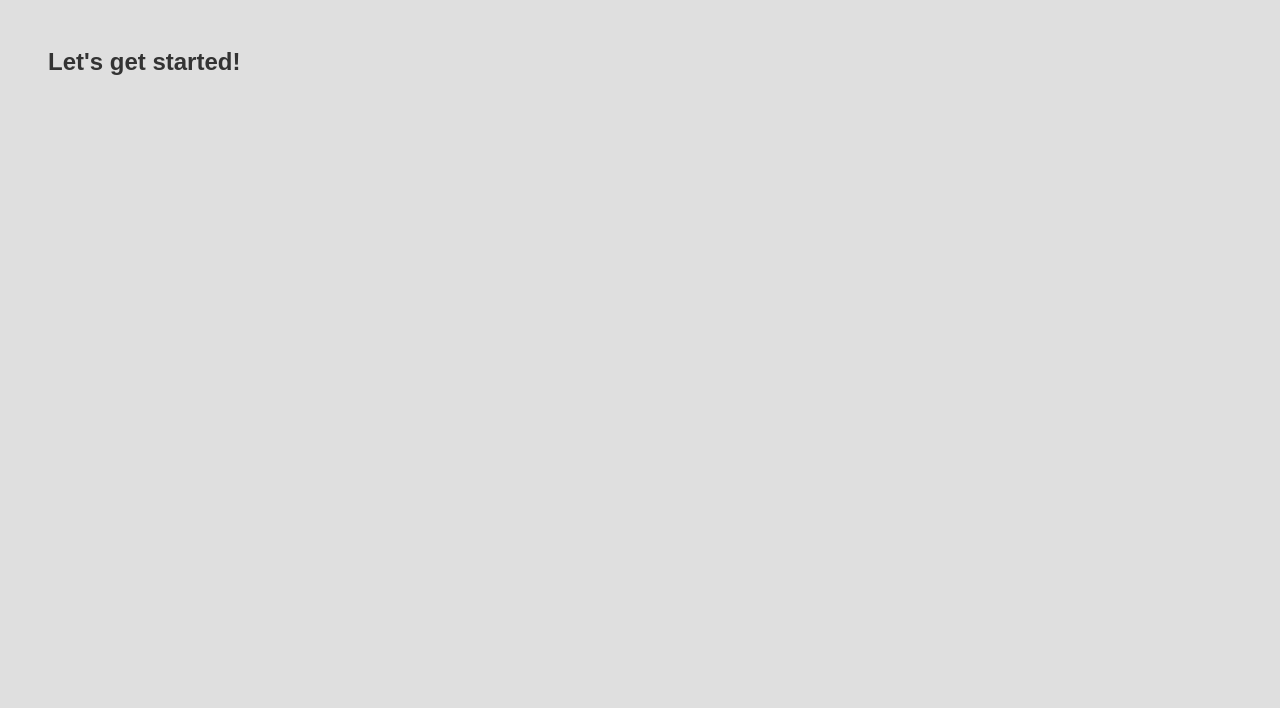
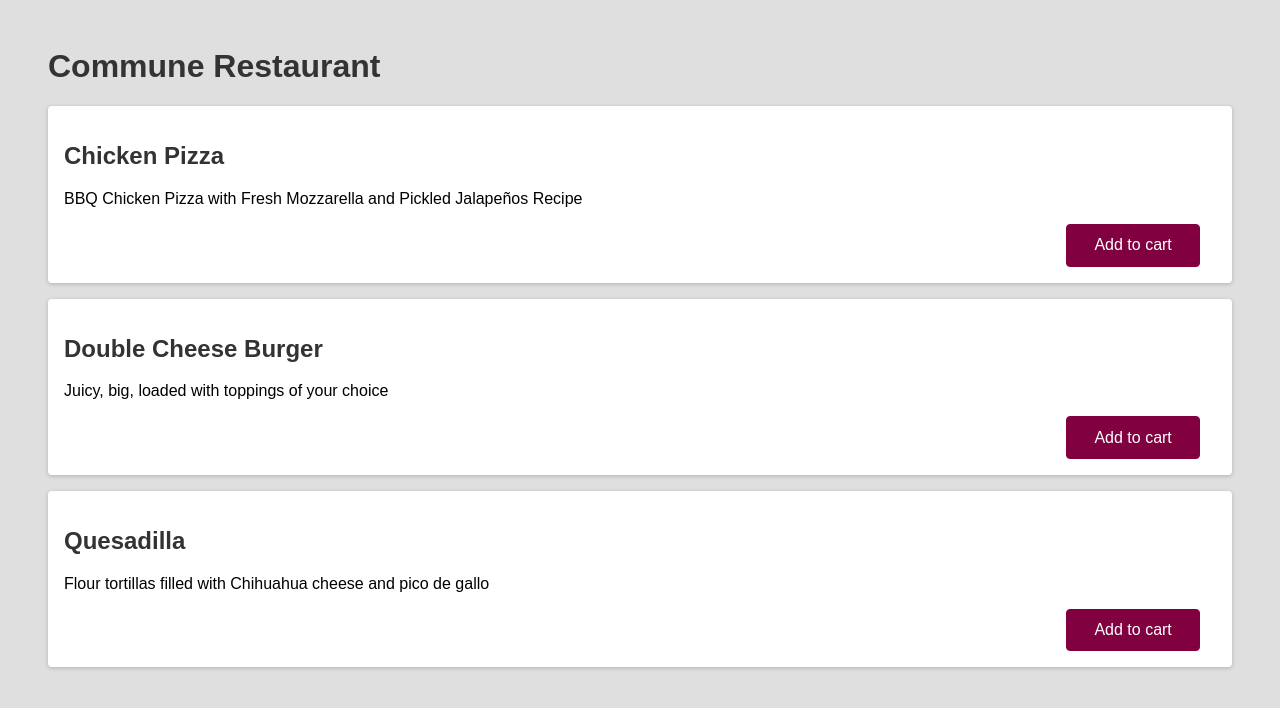
Before and after one commit to supremvanam/Qrder-Frontend, a React (Create React App) app: page / in a window 1280 px wide. Shown: the top 708 px of the page. Built offline with nearby package versions, Linux system fonts and the light colour scheme.

Commit message:
Configure MenuItem Components

```diff
--- a/src/App.js
+++ b/src/App.js
@@ -1,7 +1,21 @@
+import Todo from "./components/MenuItem";
+
 function App() {
   return (
     <div>
-      <h2>Let's get started!</h2>
+      <h1>Commune Restaurant</h1>
+      <Todo
+        dishTitle="Chicken Pizza"
+        dishDescription="BBQ Chicken Pizza with Fresh Mozzarella and Pickled Jalapeños Recipe"
+      />
+      <Todo
+        dishTitle="Double Cheese Burger"
+        dishDescription="Juicy, big, loaded with toppings of your choice"
+      />
+      <Todo
+        dishTitle="Quesadilla"
+        dishDescription="Flour tortillas filled with Chihuahua cheese and pico de gallo"
+      />
     </div>
   );
 }
--- /dev/null
+++ b/src/components/Backdrop.js
@@ -0,0 +1,5 @@
+function Backdrop(props) {
+  return <div className="backdrop" onClick={props.onClick} />;
+}
+
+export default Backdrop;
--- /dev/null
+++ b/src/components/MenuItem.js
@@ -0,0 +1,33 @@
+import { useState } from "react";
+import Backdrop from "./Backdrop";
+import Modal from "./Modal";
+
+function Todo(props) {
+  const [modalIsOpen, setModalIsOpen] = useState(false);
+
+  function deleteHandler() {
+    setModalIsOpen(true);
+  }
+
+  function closeModalHandler() {
+    setModalIsOpen(false);
+  }
+
+  return (
+    <div className="card">
+      <h2>{props.dishTitle}</h2>
+      <p>{props.dishDescription}</p>
+      <div className="actions">
+        <button className="btn" onClick={deleteHandler}>
+          Add to cart
+        </button>
+      </div>
+      {modalIsOpen && (
+        <Modal onCancel={closeModalHandler} onConfirm={closeModalHandler} />
+      )}
+      {modalIsOpen && <Backdrop onClick={closeModalHandler} />}
+    </div>
+  );
+}
+
+export default Todo;
--- /dev/null
+++ b/src/components/Modal.js
@@ -0,0 +1,23 @@
+function Modal(props) {
+  function cancelHandler() {
+    props.onCancel();
+  }
+
+  function confirmHandler() {
+    props.onConfirm();
+  }
+
+  return (
+    <div className="modal">
+      <p>Are you sure?</p>
+      <button className="btn btn--alt" onClick={cancelHandler}>
+        Cancel
+      </button>
+      <button className="btn" onClick={confirmHandler}>
+        Confirm
+      </button>
+    </div>
+  );
+}
+
+export default Modal;
--- a/src/index.css
+++ b/src/index.css
@@ -15,7 +15,7 @@
 
 .btn {
   font: inherit;
-  padding: 0.5rem 1.5rem;
+  padding: 0.7rem 1.7rem;
   cursor: pointer;
   border-radius: 4px;
   background-color: #800040;
@@ -43,7 +43,8 @@
   border-radius: 4px;
   box-shadow: 0 1px 4px rgba(0, 0, 0, 0.2);
   padding: 1rem;
-  width: 20rem;
+  /* width: 20rem; */
+  margin-bottom: 1em;
 }
 
 .actions {
```
